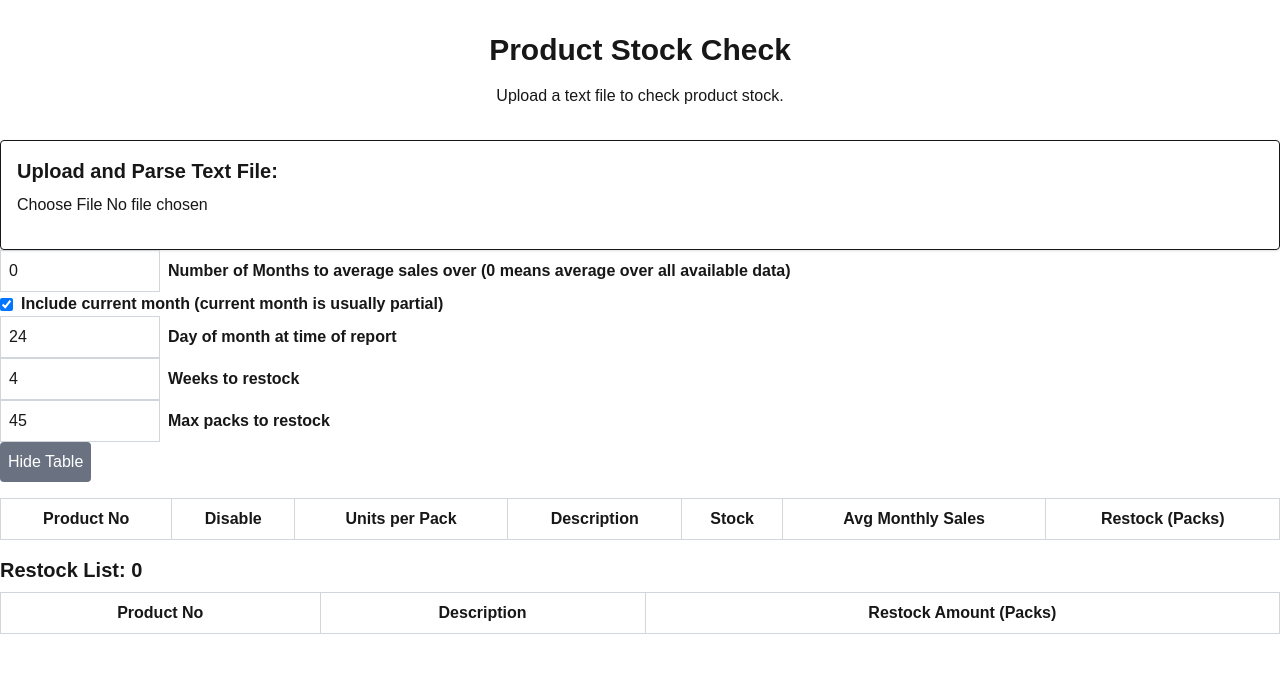
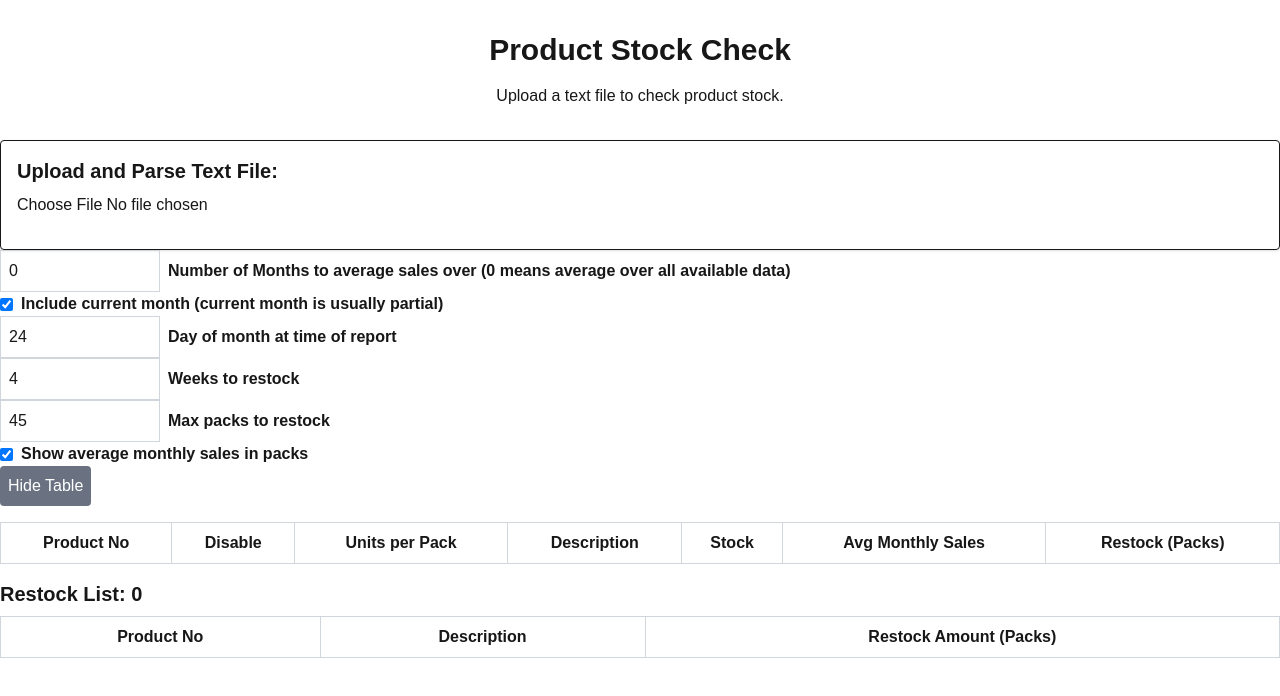
Before and after one commit to deep123845/product-stock-check, a Next.js app: page / in a window 1280 px wide. Shown: the top 696 px of the page. Built offline with nearby package versions, Linux system fonts and the light colour scheme.

Commit message:
added option to show average monthly sales in packs

```diff
--- a/src/app/components/ProductHistoryDisplay.tsx
+++ b/src/app/components/ProductHistoryDisplay.tsx
@@ -25,6 +25,7 @@ const ProductHistoryDisplay: React.FC<ProductHistoryDisplayProps> = ({ productHi
     const [productDisabled, setProductDisabled] = useState<{ [productNo: string]: boolean }>({});
     const [maxPacks, setMaxPacks] = useState<number>(45);
     const [tableVisible, setTableVisible] = useState<boolean>(true);
+    const [showInPacks, setShowInPacks] = useState<boolean>(true);
 
     useEffect(() => {
         const storedUnitsPerPack = localStorage.getItem("unitsPerPack");
@@ -248,6 +249,10 @@ const ProductHistoryDisplay: React.FC<ProductHistoryDisplayProps> = ({ productHi
         setTableVisible(!tableVisible);
     }
 
+    const handleShowInPacksChange = () => {
+        setShowInPacks(!showInPacks);
+    }
+
     return (
         <div className="overflow-x-auto">
             <div className="flex items-center">
@@ -304,6 +309,15 @@ const ProductHistoryDisplay: React.FC<ProductHistoryDisplayProps> = ({ productHi
                 />
                 <p className="text-l font-bold">{"Max packs to restock"}</p>
             </div>
+            <div className="flex items-center">
+                <input
+                    type="checkbox"
+                    className="border border-gray-300 p-2 mr-2"
+                    checked={showInPacks}
+                    onChange={handleShowInPacksChange}
+                />
+                <p className="text-l font-bold">{"Show average monthly sales in packs"}</p>
+            </div>
             <div className="flex items-center mb-4">
                 <button
                     className="bg-gray-500 text-white p-2 rounded mr-2"
@@ -351,7 +365,7 @@ const ProductHistoryDisplay: React.FC<ProductHistoryDisplayProps> = ({ productHi
                                 </td>
                                 <td className="border border-gray-300 p-2">{history.description}</td>
                                 <td className="border border-gray-300 p-2">{history.stock}</td>
-                                <td className="border border-gray-300 p-2">{averageMonthlySales[history.productNo].toFixed(2)}</td>
+                                <td className="border border-gray-300 p-2">{(averageMonthlySales[history.productNo] / (showInPacks ? unitsPerPack[history.productNo] : 1)).toFixed(2)}</td>
                                 <td className="border border-gray-300 p-2">{restockAmounts[history.productNo].toFixed(2)}</td>
                                 {monthIndexes.map((monthIndex) => (
                                     <td
```
